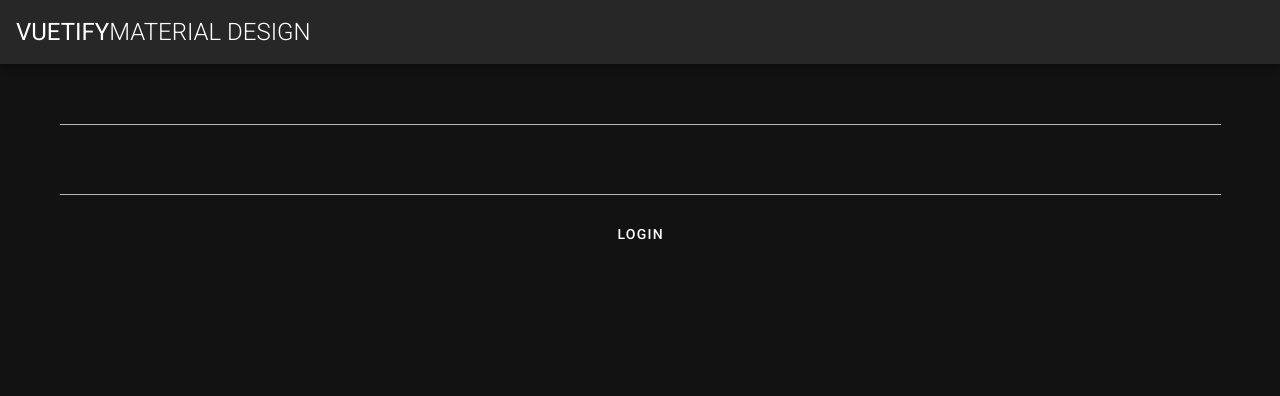
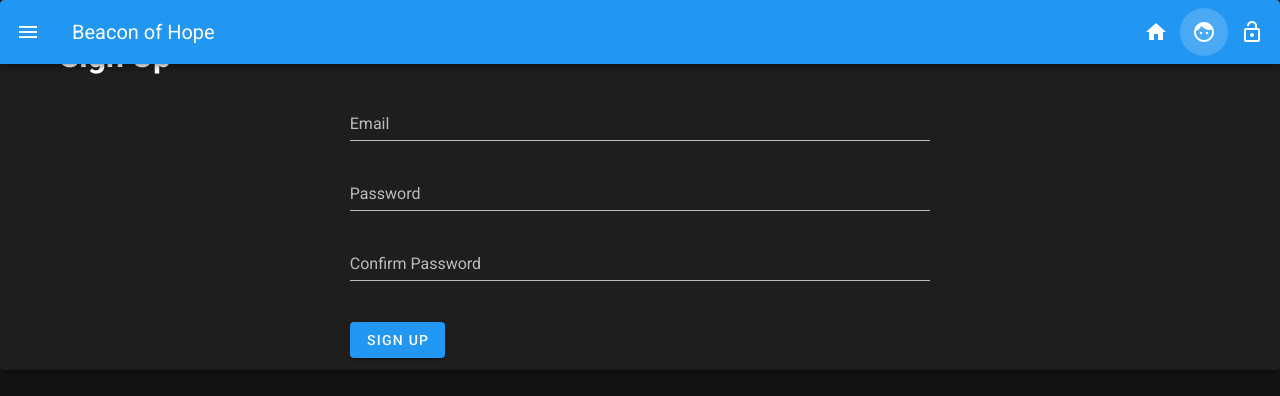
Before and after one commit to clearobject/hackathon-2019, a Vue app: page /signup in a window 1280 px wide. Shown: the top 396 px of the page. Built offline with nearby package versions, Linux system fonts and the light colour scheme.

Commit message:
pls help

```diff
--- a/package.json
+++ b/package.json
@@ -10,11 +10,15 @@
   "dependencies": {
     "core-js": "^2.6.5",
     "firebase": "^6.6.1",
+    "material-icons": "^0.3.1",
     "pg": "^7.12.1",
     "vue": "^2.6.10",
-    "vuetify": "^2.0.0"
+    "vue-router": "^3.1.3",
+    "vuetify": "^2.0.0",
+    "vuex": "^3.1.1"
   },
   "devDependencies": {
+    "@mdi/font": "^4.4.95",
     "@vue/cli-plugin-babel": "^3.11.0",
     "@vue/cli-plugin-eslint": "^3.11.0",
     "@vue/cli-service": "^3.11.0",
--- a/public/index.html
+++ b/public/index.html
@@ -7,13 +7,12 @@
     <link rel="icon" href="<%= BASE_URL %>favicon.ico">
     <title>hackathon</title>
     <link rel="stylesheet" href="https://fonts.googleapis.com/css?family=Roboto:100,300,400,500,700,900">
-    <link rel="stylesheet" href="https://cdn.jsdelivr.net/npm/@mdi/font@latest/css/materialdesignicons.min.css">
+    <link href=’https://fonts.googleapis.com/css?family=Roboto:100,300,400,500,700,900%7CMaterial+Icons' rel=“stylesheet”>
   </head>
   <body>
     <noscript>
       <strong>We're sorry but hackathon doesn't work properly without JavaScript enabled. Please enable it to continue.</strong>
     </noscript>
     <div id="app"></div>
-    <!-- built files will be auto injected -->
   </body>
 </html>
--- a/src/App.vue
+++ b/src/App.vue
@@ -1,26 +1,59 @@
 <template>
-  <v-app>
-    <v-app-bar app>
-      <v-toolbar-title class="headline text-uppercase">
-        <span>Vuetify</span>
-        <span class="font-weight-light">MATERIAL DESIGN</span>
-      </v-toolbar-title>
-      <v-spacer />
-    </v-app-bar>
+  <v-app id="inspire">
+    <v-card class="overflow-hidden">
+      <v-app-bar
+        absolute
+        dark
+        :color="color"
+        :elevate-on-scroll="elevateOnScroll"
+        :hide-on-scroll="hideOnScroll"
+      >
+        <v-app-bar-nav-icon></v-app-bar-nav-icon>
+        <v-toolbar-title>{{ appTitle }}</v-toolbar-title>
+        <div class="flex-grow-1"></div>
+        <v-btn icon v-for="item in items" :key="item.title" :to="item.path">
+          <v-icon>{{ item.icon }}</v-icon>
+        </v-btn>
+      </v-app-bar>
 
-    <v-content>
-      <HelloWorld />
-    </v-content>
+      <v-sheet class="overflow-y-auto">
+        <v-container>
+          <v-content>
+            <router-view></router-view>
+          </v-content>
+        </v-container>
+      </v-sheet>
+    </v-card>
   </v-app>
 </template>
 
 <script>
-import HelloWorld from './components/HelloWorld';
-
 export default {
-	name: 'App',
-	components: {
-		HelloWorld,
-	},
+  data: () => ({
+    items: [
+      { title: "Home", path: "/home", icon: "home" },
+      { title: "Sign Up", path: "/signup", icon: "face" },
+      { title: "Sign In", path: "/signin", icon: "lock_open" }
+    ],
+    elevateOnScroll: false,
+    hideOnScroll: false,
+    color: "primary",
+    colors: ["primary", "accent", "warning lighten-2", "teal", "orange"]
+  }),
+  computed: {
+    appTitle() {
+      return this.$store.state.appTitle;
+    }
+  }
 };
 </script>
+
+<style lang="css">
+@import url("https://fonts.googleapis.com/css?family=Roboto:100,300,400,500,700,900%7CMaterial+Icons");
+
+::-webkit-scrollbar {
+  display: none;
+  color: #0000;
+  background-color: #0000;
+}
+</style>
--- a/src/components/HelloWorld.vue
+++ /dev/null
@@ -1,45 +0,0 @@
-<template>
-  <v-container>
-    <v-layout
-      text-center
-      wrap
-    >
-      <v-flex md12>
-        <v-text-field v-model="username" />
-        <v-text-field v-model="password" />
-        <v-btn
-          text
-          @click="login()"
-        >
-          Login
-        </v-btn>
-      </v-flex>
-    </v-layout>
-  </v-container>
-</template>
-
-<script>
-import firebase from 'firebase';
-
-export default {
-	data: () => ({
-		username: '',
-		password: '',
-	}),
-	methods: {
-		login() {
-			console.log(this.username, this.password);
-			firebase.auth().createUserWithEmailAndPassword(this.username, this.password).then(
-				(user) => {
-					console.log(user);
-					console.log('Account has been created!!');
-				}
-			).catch(
-				(error) => {
-					console.log('Error encoutered', error);
-				}
-			);
-		},
-	},
-};
-</script>
--- /dev/null
+++ b/src/components/Home.vue
@@ -0,0 +1,7 @@
+<template>
+  <v-container fluid></v-container>
+</template>
+
+<script>
+export default {};
+</script>
--- /dev/null
+++ b/src/components/Signin.vue
@@ -0,0 +1,28 @@
+<template>
+  <v-container fluid>
+    <v-layout row wrap>
+      <v-flex xs12 class="text-xs-center" mt-5>
+        <h1>Sign In</h1>
+      </v-flex>
+      <v-flex xs12 sm6 offset-sm3 mt-3>
+        <form>
+          <v-layout column>
+            <v-flex>
+              <v-text-field name="email" label="Email" id="email" type="email" required></v-text-field>
+            </v-flex>
+            <v-flex>
+              <v-text-field name="password" label="Password" id="password" type="password" required></v-text-field>
+            </v-flex>
+            <v-flex class="text-xs-center" mt-5>
+              <v-btn color="primary" type="submit">Sign In</v-btn>
+            </v-flex>
+          </v-layout>
+        </form>
+      </v-flex>
+    </v-layout>
+  </v-container>
+</template>
+
+<script>
+export default {};
+</script>
--- /dev/null
+++ b/src/components/Signup.vue
@@ -0,0 +1,37 @@
+<template>
+  <v-container fluid>
+    <v-layout row wrap>
+      <v-flex xs12 class="text-xs-center" mt-5>
+        <h1>Sign Up</h1>
+      </v-flex>
+      <v-flex xs12 sm6 offset-sm3 mt-3>
+        <form>
+          <v-layout column>
+            <v-flex>
+              <v-text-field name="email" label="Email" id="email" type="email" required></v-text-field>
+            </v-flex>
+            <v-flex>
+              <v-text-field name="password" label="Password" id="password" type="password" required></v-text-field>
+            </v-flex>
+            <v-flex>
+              <v-text-field
+                name="confirmPassword"
+                label="Confirm Password"
+                id="confirmPassword"
+                type="password"
+                required
+              ></v-text-field>
+            </v-flex>
+            <v-flex class="text-xs-center" mt-5>
+              <v-btn color="primary" type="submit">Sign Up</v-btn>
+            </v-flex>
+          </v-layout>
+        </form>
+      </v-flex>
+    </v-layout>
+  </v-container>
+</template>
+
+<script>
+export default {};
+</script>
--- a/src/plugins/vuetify.js
+++ b/src/plugins/vuetify.js
@@ -5,7 +5,7 @@ Vue.use(Vuetify);
 
 export default new Vuetify({
 	icons: {
-		iconfont: 'mdi',
+		iconfont: 'mdiSvg',
 	},
 	theme: {
 		dark: true,
--- /dev/null
+++ b/src/router/index.js
@@ -0,0 +1,23 @@
+import Vue from 'vue';
+import Router from 'vue-router';
+
+const routerOptions = [
+	{ path: '/', component: 'Landing' },
+	{ path: '/signin', component: 'Signin' },
+	{ path: '/signup', component: 'Signup' },
+	{ path: '/home', component: 'Home' },
+];
+
+const routes = routerOptions.map(route => {
+	return {
+		...route,
+		component: () => import(`@/components/${route.component}.vue`),
+	};
+});
+
+Vue.use(Router);
+
+export default new Router({
+	mode: 'history',
+	routes,
+});
--- /dev/null
+++ b/src/store/index.js
@@ -0,0 +1,13 @@
+import Vue from 'vue';
+import Vuex from 'vuex';
+
+Vue.use(Vuex);
+
+export const store = new Vuex.Store({
+	state: {
+		appTitle: 'Beacon of Hope',
+	},
+	mutations: {},
+	actions: {},
+	getters: {},
+});
```
Also changed, not shown: src/main.js (+6 -1 lines), 1 other file (tests, documents, lock files or other folders).
